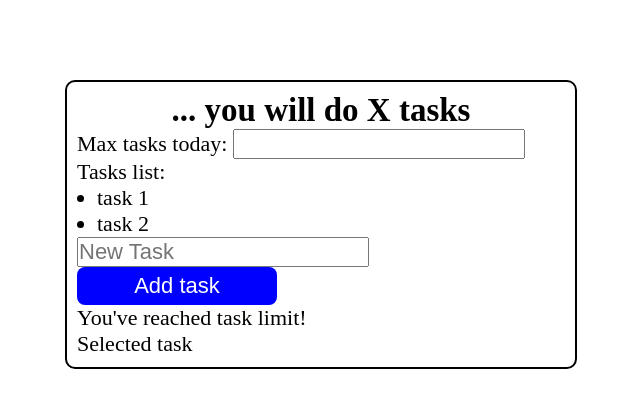
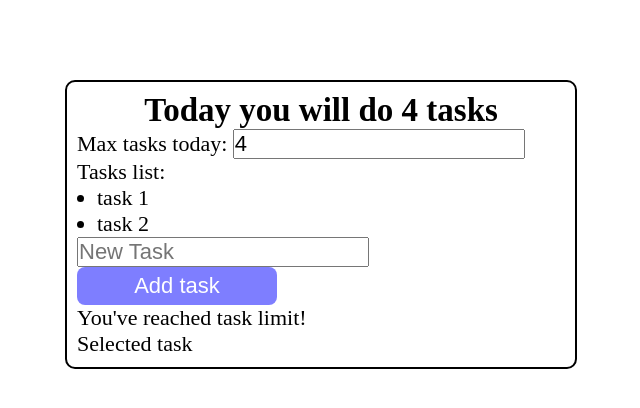
Before and after one commit to bartez90/angular-training-theory, an Angular app: page / in a window 1280 px wide. Shown: the top 408 px of the page, without its empty margins (319-959 px from the left). Built offline with nearby package versions, Linux system fonts and the light colour scheme.

Commit message:
2-data-binding

```diff
--- a/src/app/app.module.ts
+++ b/src/app/app.module.ts
@@ -1,5 +1,6 @@
 import { BrowserModule } from '@angular/platform-browser';
 import { NgModule } from '@angular/core';
+import { FormsModule } from '@angular/forms';
 
 import { AppComponent } from './app.component';
 import { TasksListComponent } from './tasks-list/tasks-list.component';
@@ -10,7 +11,8 @@ import { TasksListComponent } from './tasks-list/tasks-list.component';
     TasksListComponent
   ],
   imports: [
-    BrowserModule
+    BrowserModule,
+    FormsModule
   ],
   providers: [],
   bootstrap: [AppComponent]
--- a/src/app/tasks-list/tasks-list.component.html
+++ b/src/app/tasks-list/tasks-list.component.html
@@ -1,7 +1,7 @@
 <div class="main-box">
-    <h2 class="heading">... you will do X tasks</h2>
+    <h2 class="heading">{{ getDay(day) }} you will do {{ maxTasks }} tasks</h2>
     <label for="max-tasks">Max tasks today: </label>
-    <input type="number" id="max-tasks">
+    <input [(ngModel)]="maxTasks" type="number" id="max-tasks">
     <div>
         Tasks list:
         <ul class="list">
@@ -10,8 +10,8 @@
         </ul>
     </div>
     <div>
-        <input type="text" placeholder="New Task">
-        <button class="btn">Add task</button>
+        <input #newTaskInput (keyup)="checkInput($event)" type="text" placeholder="New Task">
+        <button [disabled]="!canAddTask" class="btn" (click)="addTask(newTaskInput)">Add task</button>
     </div>
     <p>You've reached task limit!</p>
     <p>Selected task</p>
--- a/src/app/tasks-list/tasks-list.component.ts
+++ b/src/app/tasks-list/tasks-list.component.ts
@@ -1,4 +1,4 @@
-import { Component, OnInit } from '@angular/core';
+import { Component, OnInit, ViewChild, ElementRef } from '@angular/core';
 
 // @Component({
 //     selector: 'app-tasks-list',
@@ -14,10 +14,30 @@ import { Component, OnInit } from '@angular/core';
 })
 
 export class TasksListComponent implements OnInit {
+    // @ViewChild('newTaskInput') newTaskInput: ElementRef;
+    tasks: string[] = [];
+    day = 'Today';
+    canAddTask = false;
+    maxTasks = 4;
 
     constructor() { }
 
     ngOnInit() {
     }
 
+    getDay(day: string): string {
+        return day;
     }
+
+    addTask(newTaskInput: HTMLInputElement) {
+        // const task = this.newTaskInput.nativeElement.value;
+        const task = newTaskInput.value;
+        this.tasks.push(task);
+        console.log(this.tasks);
+    }
+
+    checkInput(e) {
+        this.canAddTask = e.target.value ? true : false;
+    }
+
+}
--- a/src/styles.scss
+++ b/src/styles.scss
@@ -27,4 +27,8 @@ input {
     &:active {
         transform: translateY(-3px);
     }
+
+    &:disabled {
+        opacity: 0.5;
+    }
 }
```
Lines whose indentation alone changed are shown as unchanged.
